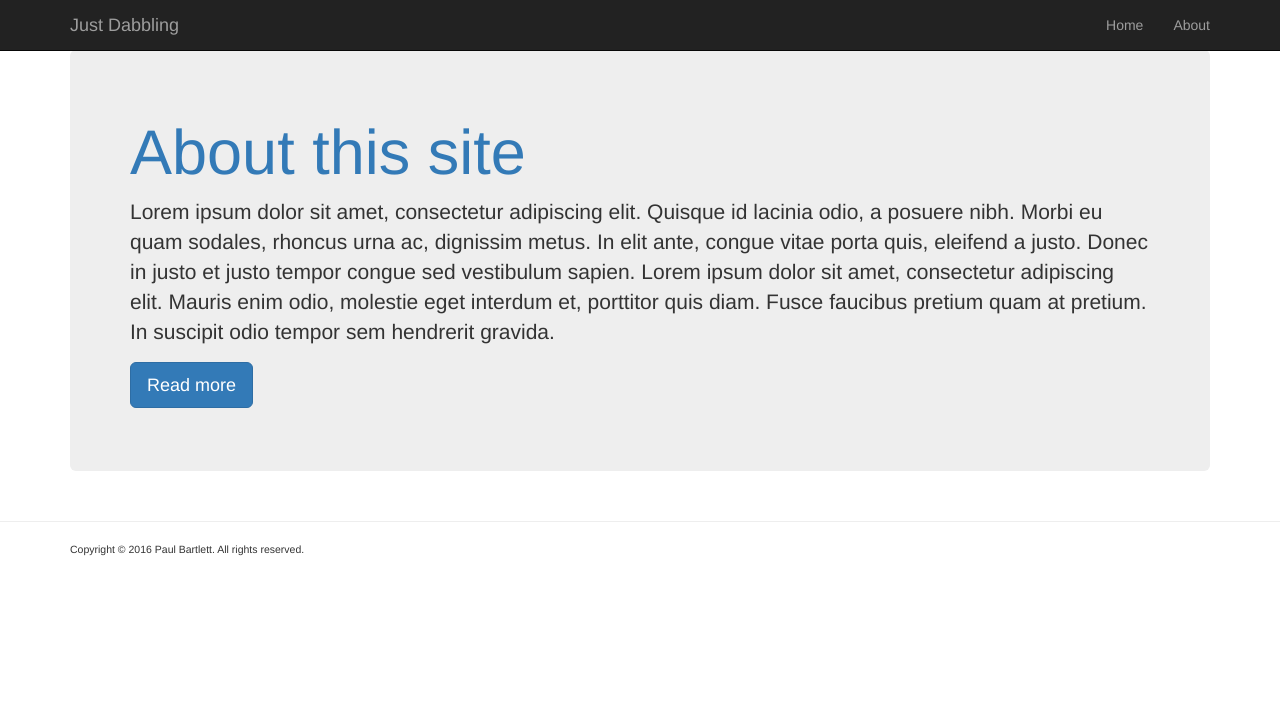
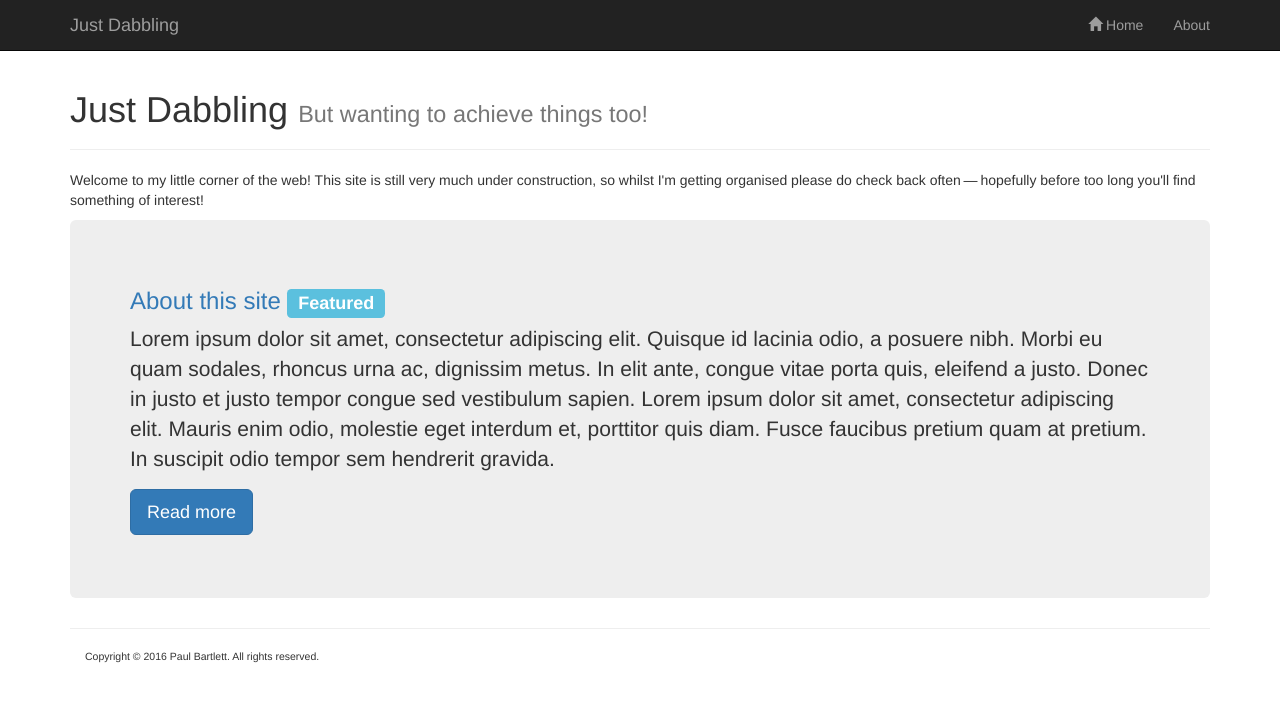
Before and after one commit to pdbartlett/justdabbling, a Jekyll site: the page built from index.html, in a window 1280 px wide. Shown: the top 702 px of the page. Built offline with Jekyll 4.4.1, drawn with Linux system fonts in a browser that asks for light colours.

Commit message:
Various layout improvements

```diff
--- a/_includes/nav.html
+++ b/_includes/nav.html
@@ -12,7 +12,9 @@
   </div>
   <div id="navbar" class="navbar-collapse collapse">
    <ul class="nav navbar-nav navbar-right">
-    <li><a href="{{ site.github.url }}/">Home</a></li>
+    <li><a href="{{ site.github.url }}/">
+     <span class="glyphicon glyphicon-home" aria-hidden="true"></span> Home
+    </a></li>
     <li><a href="{{ site.github.url }}/articles/about">About</a></li>
    </ul>
   </div>
--- /dev/null
+++ b/_includes/title.html
@@ -0,0 +1,8 @@
+<div class="page-header">
+ <h1>
+  {{ page.title }}
+  {% if page.subtitle %}
+   <small>{{ page.subtitle }}</small>
+  {% endif %}
+ </h1>
+</div>
--- a/_layouts/article.html
+++ b/_layouts/article.html
@@ -2,6 +2,6 @@
 layout: minimal
 ---
 <article>
-<h1>{{ page.title }}</h1>
-{{ content }}
+ {% include title.html %}
+ {{ content }}
 </article>
--- a/_layouts/minimal.html
+++ b/_layouts/minimal.html
@@ -4,9 +4,11 @@
  <body>
   {% include nav.html %}
   <div class="container">
-   <main>{{ content }}</main>
+   <main>
+   {{ content }}
+   </main>
+   {% include footer.html %}
   </div>
-  {% include footer.html %}
   {% include postscript.html %}
  </body>
 </html>
--- a/index.html
+++ b/index.html
@@ -1,12 +1,22 @@
 ---
-title: Home
+title: Just Dabbling
+subtitle: But wanting to achieve things too!
 layout: minimal
 featured_article: /articles/about/
 ---
+{% include title.html %}
+<p>
+ Welcome to my little corner of the web! This site is still very much under construction, so whilst
+ I'm getting organised please do check back often&thinsp;&mdash;&thinsp;hopefully before too long
+ you'll find something of interest!
+</p>
 <div class="jumbotron">
  {% for a in site.articles %}
   {% if a.url == page.featured_article %}
-  <h1><a href="{{ a.url }}">{{ a.title }}</a></h1>
+   <h3>
+    <a href="{{ a.url }}">{{ a.title }}</a>
+    <span class="label label-info">Featured</span>
+   </h3>
    {{ a.excerpt }}
    <p><a class="btn btn-primary btn-lg" href="{{ a.url }}" role="button">Read more</a></p>
   {% endif %}
```
Lines whose indentation alone changed are shown as unchanged.
